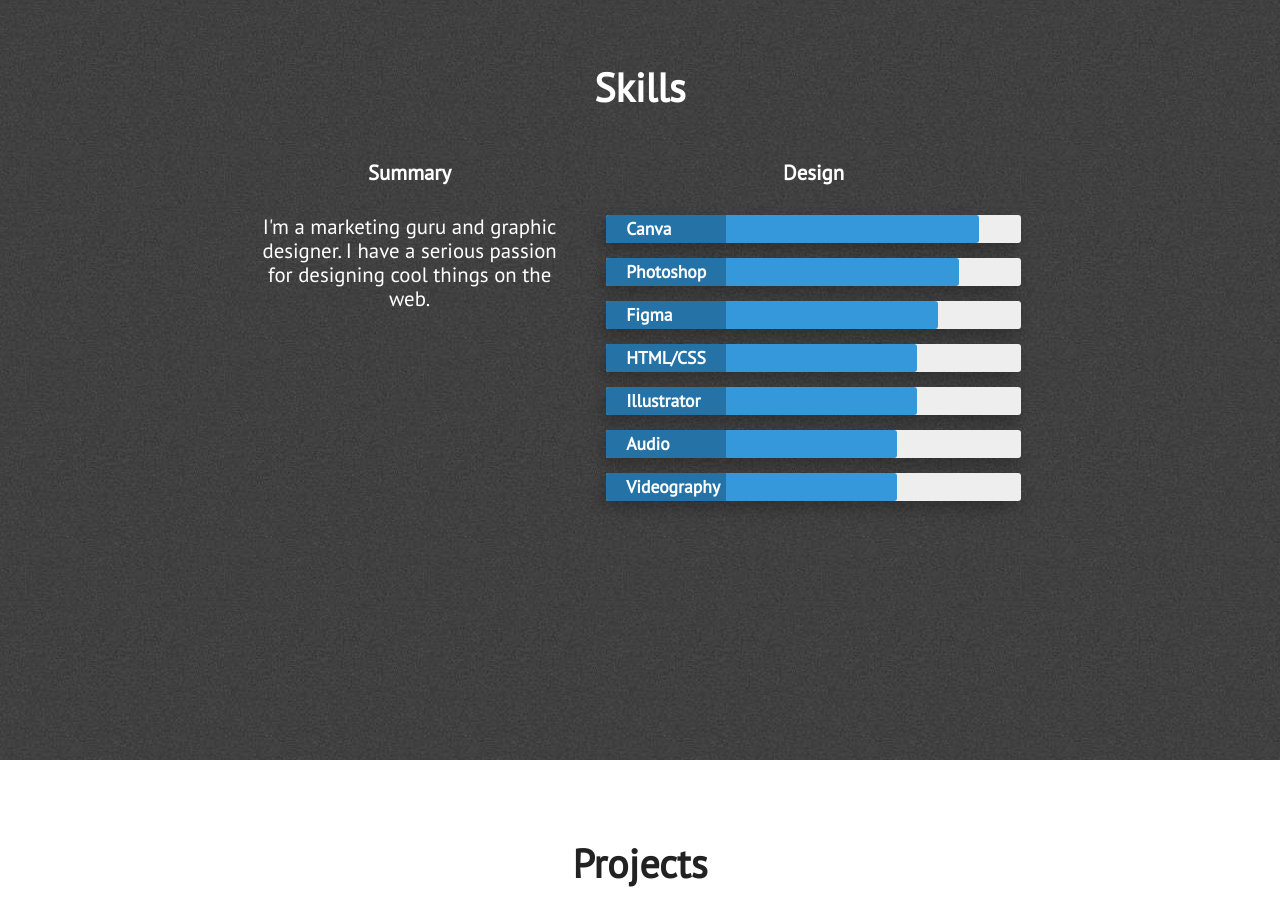
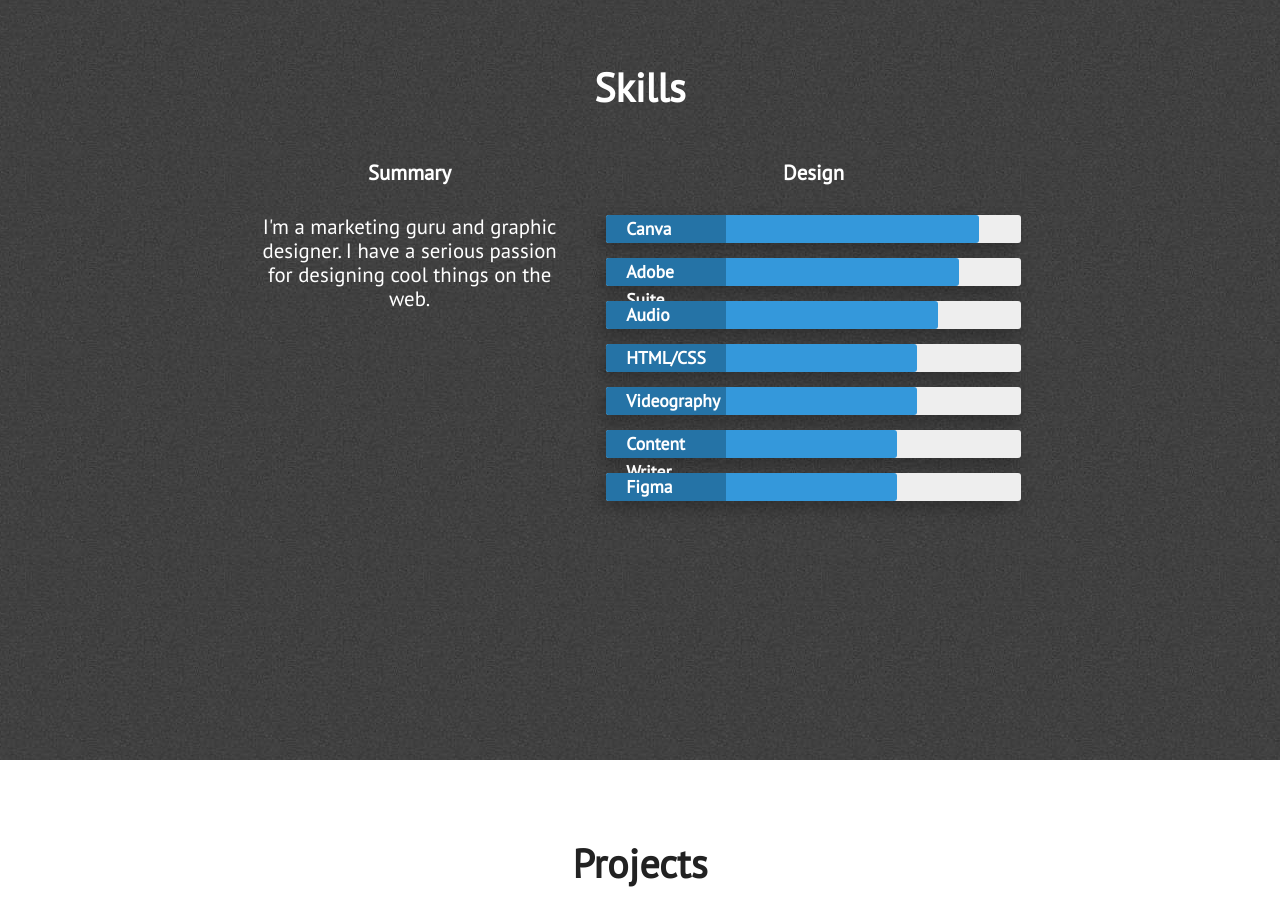
Before and after one commit to kendallnodorft/kendallnodorft.github.io, a Jekyll site: the page built from index.html, in a window 1280 px wide and 900 px high, scrolled down 2140 px. Built offline with Jekyll 4.4.1, drawn with Linux system fonts in a browser that asks for light colours; nearby versions of some CDN libraries.

Commit message:
Update skills.html

```diff
--- a/_includes/skills.html
+++ b/_includes/skills.html
@@ -20,12 +20,12 @@
                         </div> <!-- End Skill Bar -->
 
                         <div class="skillbar clearfix " data-percent="85%">
-                            <div class="skillbar-title" style="background: #2980b9;"><span>Photoshop</span></div>
+                            <div class="skillbar-title" style="background: #2980b9;"><span>Adobe Suite</span></div>
                             <div class="skillbar-bar" style="background: #3498db;"></div>
                         </div> <!-- End Skill Bar -->
 
                         <div class="skillbar clearfix " data-percent="80%">
-                            <div class="skillbar-title" style="background: #2980b9;"><span>Figma</span></div>
+                            <div class="skillbar-title" style="background: #2980b9;"><span>Audio</span></div>
                             <div class="skillbar-bar" style="background: #3498db"></div>
                         </div> <!-- End Skill Bar -->
 
@@ -36,17 +36,17 @@
                         </div> <!-- End Skill Bar -->
 
                         <div class="skillbar clearfix " data-percent="75%">
-                            <div class="skillbar-title" style="background: #2980b9;"><span>Illustrator</span></div>
+                            <div class="skillbar-title" style="background: #2980b9;"><span>Videography</span></div>
                             <div class="skillbar-bar" style="background: #3498db;"></div>
                         </div> <!-- End Skill Bar -->
 
                         <div class="skillbar clearfix " data-percent="70%">
-                            <div class="skillbar-title" style="background: #2980b9"><span>Audio</span></div>
+                            <div class="skillbar-title" style="background: #2980b9"><span>Content Writer</span></div>
                             <div class="skillbar-bar" style="background: #3498db;"></div>
                         </div> <!-- End Skill Bar -->
 
                         <div class="skillbar clearfix " data-percent="70%">
-                            <div class="skillbar-title" style="background: #2980b9"><span>Videography</span></div>
+                            <div class="skillbar-title" style="background: #2980b9"><span>Figma</span></div>
                             <div class="skillbar-bar" style="background: #3498db"></div>
                         </div> <!-- End Skill Bar -->
                     </div>
```
